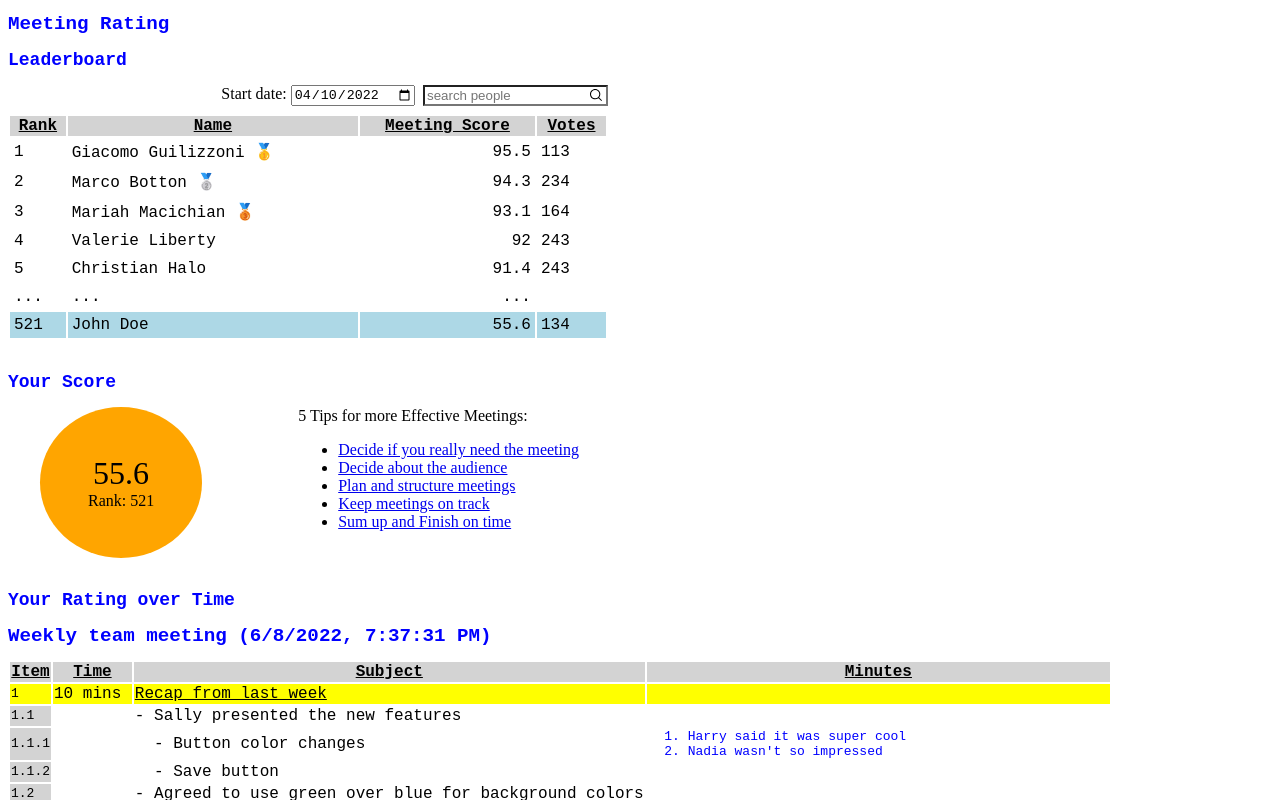
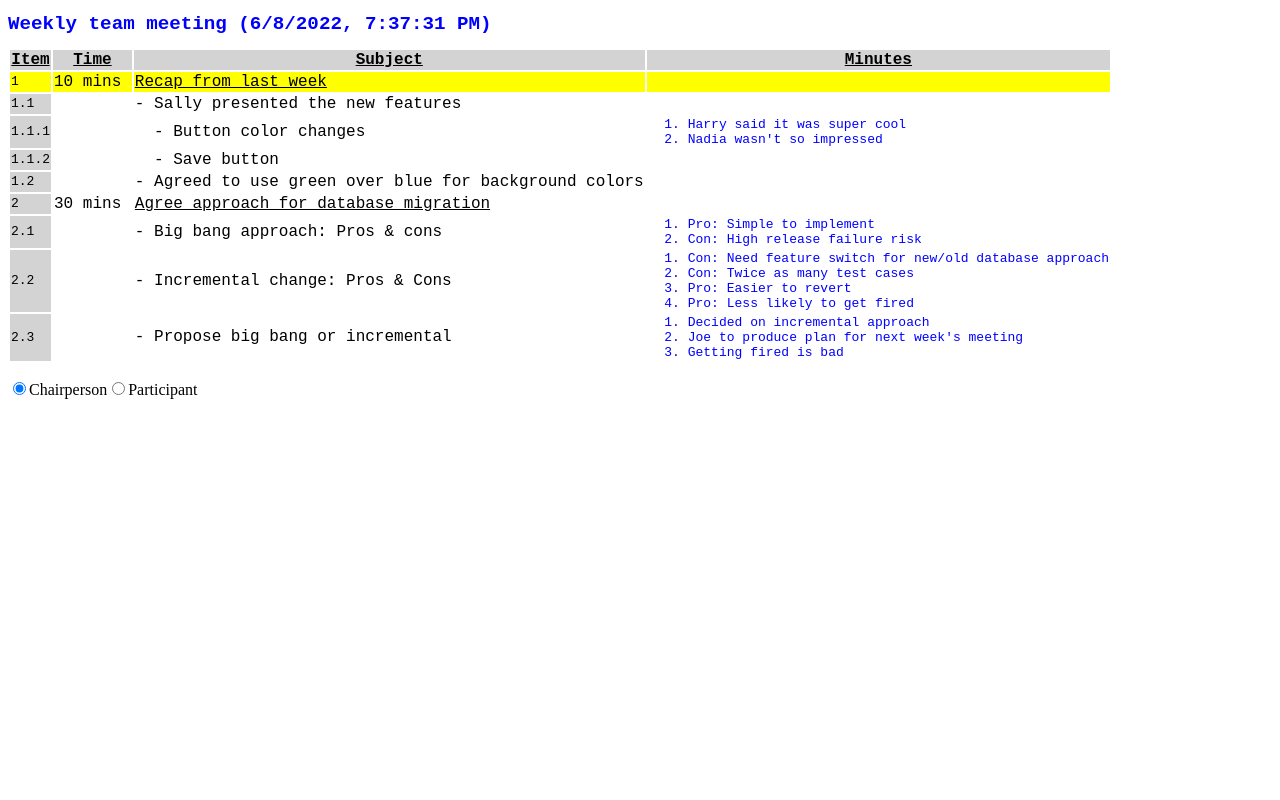
Before and after one commit to johnbarry/meetmon, a Vue app: page / in a window 1280 px wide. Shown: the top 800 px of the page. Built offline with nearby package versions, Linux system fonts and the light colour scheme.

Commit message:
remove dashboard from App.vue

```diff
--- a/src/App.vue
+++ b/src/App.vue
@@ -1,6 +1,4 @@
 <script>
-import Dashboard from './features/dashboard/views/Dashboard.vue';
-
 export default {
   methods: {
     maybeHighlight: function (item, style) {
@@ -194,15 +192,11 @@ export default {
       (levelOneSoFar, item) => levelOneSoFar && item.level == 1
     );
     return raw;
-  },
-  components: {
-    Dashboard
   }
 };
 </script>
 
 <template>
-  <Dashboard></Dashboard>
   <h1>
     {{ meetings[defaultMeeting].title }} ({{
       meetings[defaultMeeting].time.toLocaleString()
```
